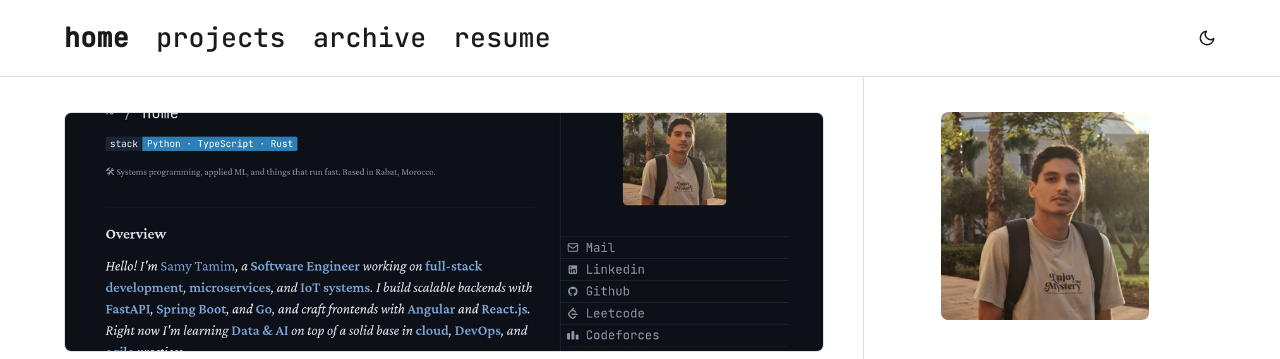
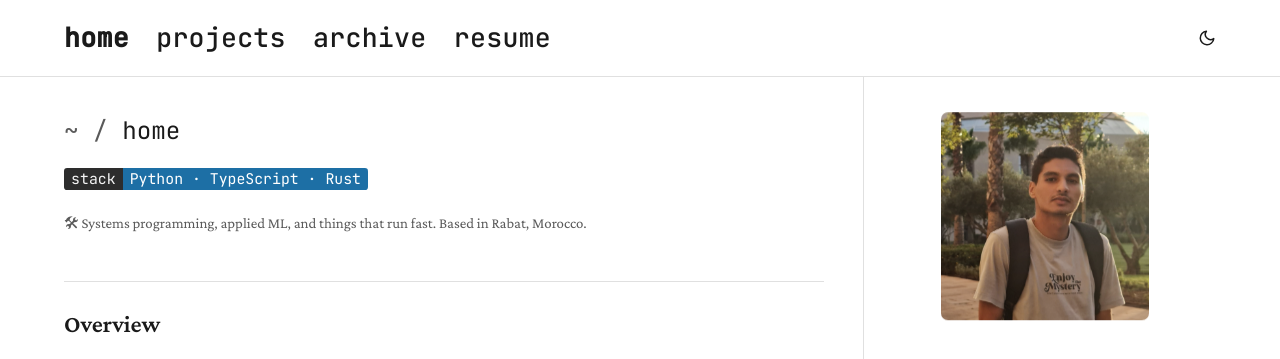
Before and after one commit to mylastresort/mylastresort.github.io, an Astro site: page / in a window 1280 px wide. Shown: the top 359 px of the page. Built offline with nearby package versions, Linux system fonts and the light colour scheme; Astro itself is replaced by a stand-in of ours.

Commit message:
revert: remove the cover-image hero from the homepage
og-v2.png is a screenshot of the whole site, so rendering it inline read
like a nested iframe rather than a cover banner. Keep it as
og:image/JSON-LD metadata only (link previews still work); Google will
pull the sidebar photo for image results, which is the prominent <img>
on the page.

```diff
--- a/src/pages/index.astro
+++ b/src/pages/index.astro
@@ -14,15 +14,6 @@ import { recentPosts } from '../data/site.js'
   <div class="page-wrap active">
     <div class="page-inner">
       <div class="content-area">
-        <img
-          class="hero-cover"
-          src="/og-v2.png"
-          alt="samytamim.com — portfolio of Samy Tamim, software engineer"
-          width="1200"
-          height="630"
-          fetchpriority="high"
-          decoding="async"
-        />
         <div class="breadcrumb"><span>~ / </span>home</div>
         <div class="badges">
           <span class="badge"><span class="badge-label">stack</span><span class="badge-value accent">Python · TypeScript · Rust</span></span>
--- a/src/styles/global.css
+++ b/src/styles/global.css
@@ -188,21 +188,6 @@ nav a.active {
   min-width: 0;
   padding: clamp(1.5rem, 5vh, 2.8125rem) 3.125rem clamp(2rem, 9vh, 4.6875rem);
   border-right: 1px solid var(--border);
-}
-
-/* ── HERO ── */
-/* Cover banner at the top of the homepage. Doubles as the page's prominent
-   image — search engines pick images from visible page content, not just
-   og:image metadata. Height is capped so it stays a banner, not a poster. */
-.hero-cover {
-  display: block;
-  width: 100%;
-  max-height: clamp(11rem, 30vh, 21rem);
-  object-fit: cover;
-  object-position: center;
-  border: 1px solid var(--border);
-  border-radius: 0.5625rem;
-  margin-bottom: clamp(1.25rem, 4vh, 2.5rem);
 }
 
 /* ── SIDEBAR ── */
```
